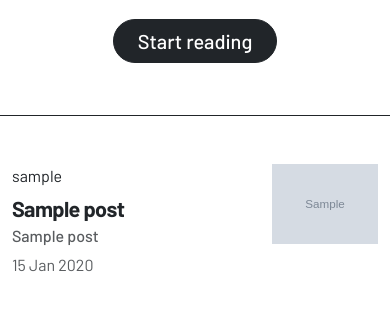
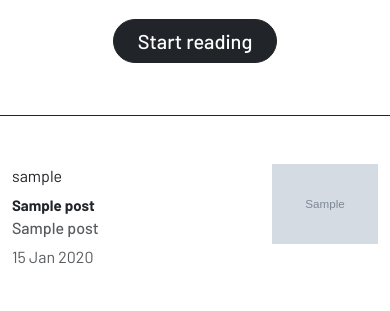
Before and after one commit to jmroczkowski99/django-djheatblog, a Django app: page / in a window 390 px wide. Shown: the part 275-586 px from the top of the page. Run offline with Django 4.2, Linux system fonts and the light colour scheme; tables that the repository leaves empty hold one stand-in row (values such as "Sample post"); grey boxes marked "Sample" are stand-in pictures.

Commit message:
feat: scale text for smaller displays

```diff
--- a/djheatblog/djheatblog/static/css/main.css
+++ b/djheatblog/djheatblog/static/css/main.css
@@ -21,3 +21,10 @@ body {
     font-size: 22px;
     letter-spacing: -0.6px;
 }
+
+@media only screen and (max-width: 768px) {
+    .infscroll h1 {
+        font-size: 0.9375rem;
+        letter-spacing: -0.0px;
+    }
+}
--- a/djheatblog/djheatblog/templates/blog/index.html
+++ b/djheatblog/djheatblog/templates/blog/index.html
@@ -19,7 +19,7 @@ heatblog
                             <div class="col-8">
                                 <div class="card-body p-0">
                                     <div class="pb-2 text-body">{{post.author}}</div>
-                                    <h1 class="mb-1 fs-4 text-body fw-bold">{{post.title|truncatechars:80}}</h1>
+                                    <h1 class="mb-1 text-body fw-bold">{{post.title|truncatechars:80}}</h1>
                                     <h2 class="text-muted fs-6">{{post.subtitle}}</h2>
                                     <div class="text-muted">{{post.updated_at|date:"d M Y"}}</div>
                                 </div>
```
